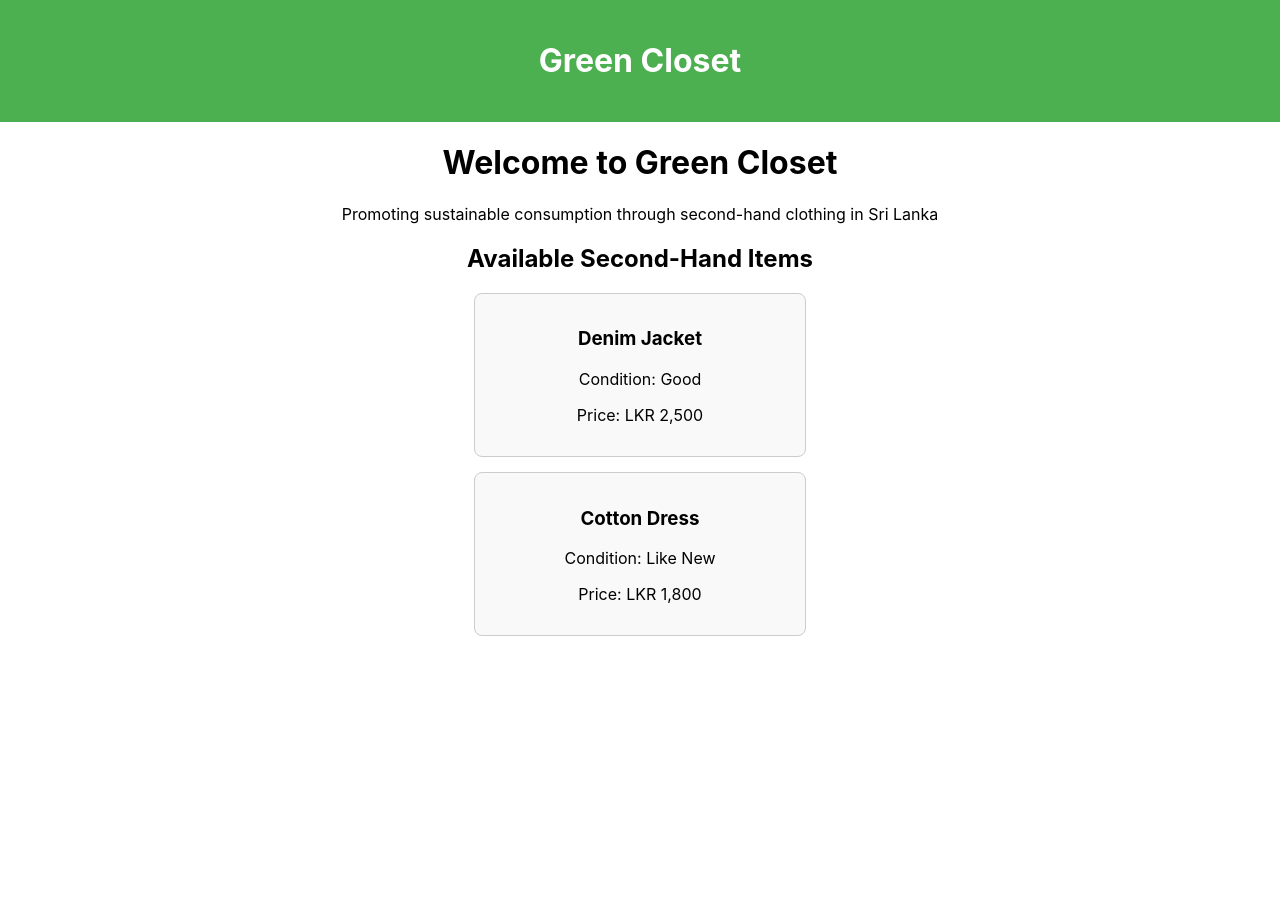
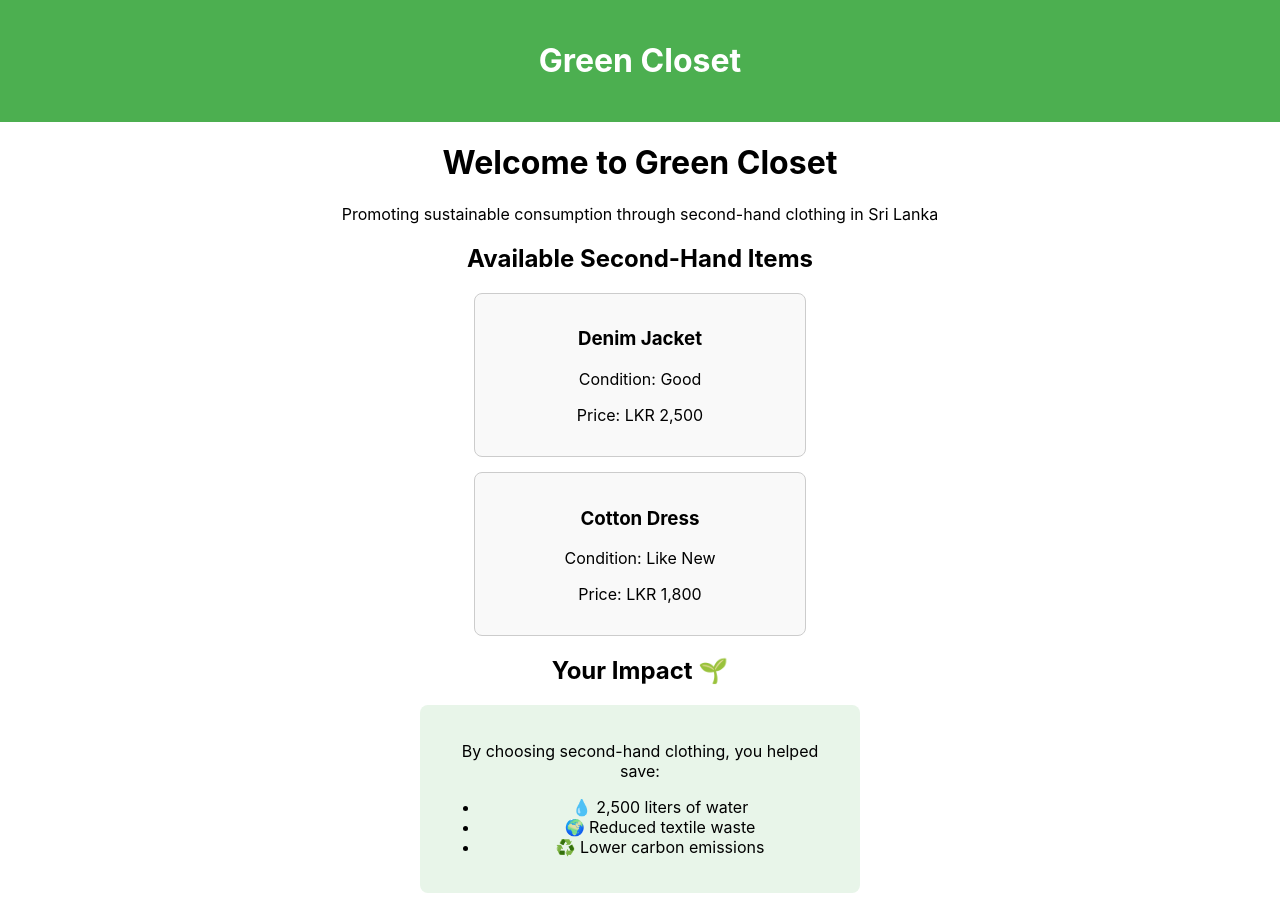
Before and after one commit to karenzavier/green-closet, a React (Create React App) app: page / in a window 1280 px wide. Before the commit the page ends 800 px from the top, so only its background shows below. Built offline with nearby package versions, Linux system fonts and the light colour scheme.

Commit message:
Added sustainability impact section

```diff
--- a/src/App.css
+++ b/src/App.css
@@ -45,3 +45,10 @@
   border-radius: 8px;
   background-color: #f9f9f9;
 }
+.sustainability {
+  background-color: #e8f5e9;
+  padding: 20px;
+  margin: 20px auto;
+  width: 400px;
+  border-radius: 8px;
+}
--- a/src/App.js
+++ b/src/App.js
@@ -25,6 +25,16 @@ function App() {
   </div>
 
 
+<h2>Your Impact 🌱</h2>
+
+<div className="sustainability">
+  <p>By choosing second-hand clothing, you helped save:</p>
+  <ul>
+    <li>💧 2,500 liters of water</li>
+    <li>🌍 Reduced textile waste</li>
+    <li>♻️ Lower carbon emissions</li>
+  </ul>
+</div>
 
 
 </div>
```
